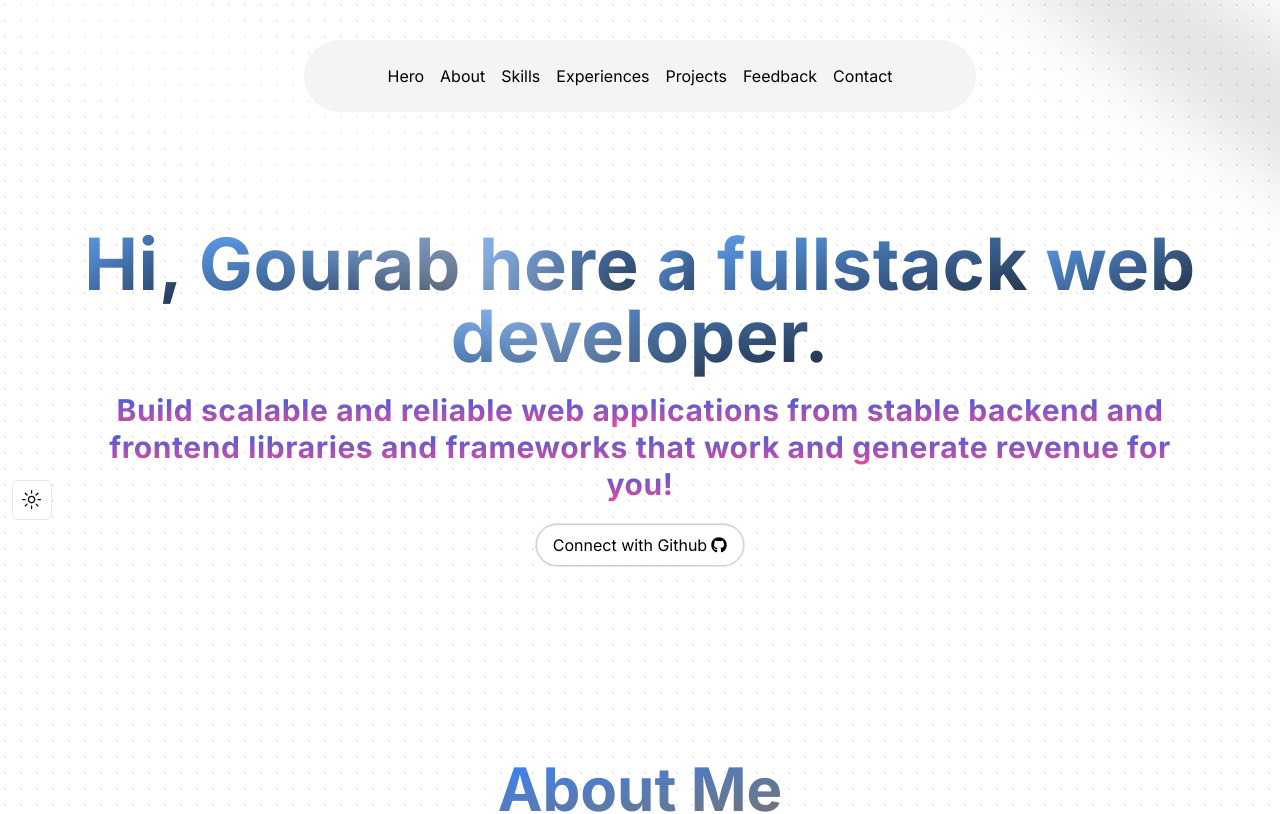
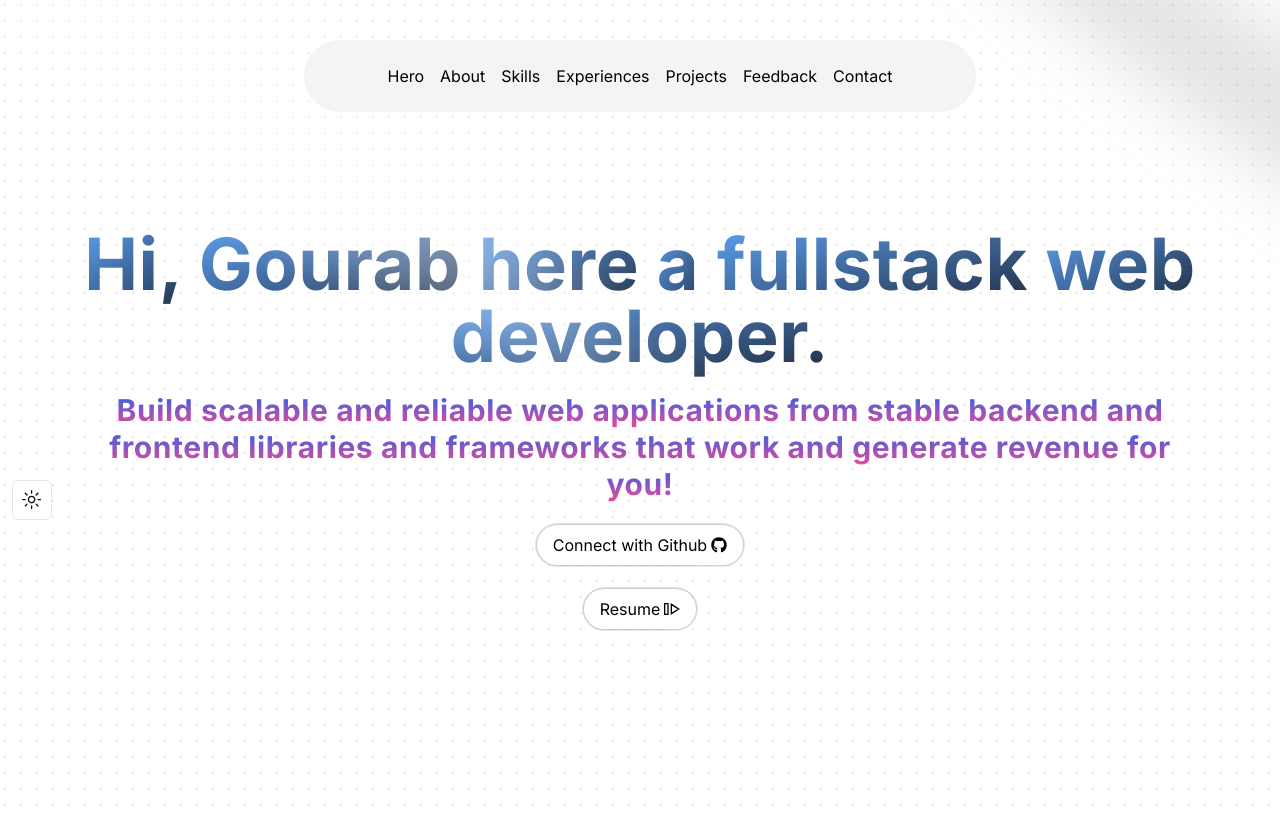
Before and after one commit to gourab8389/my-folio, a Next.js app: page / in a window 1280 px wide. Shown: the top 814 px of the page. Built offline with nearby package versions, Linux system fonts and the light colour scheme.

Commit message:
add resume

```diff
--- a/app/components/Hero.tsx
+++ b/app/components/Hero.tsx
@@ -3,6 +3,7 @@ import { HeroText, TextGenerateEffect } from '@/components/text-generate-effect'
 import Link from 'next/link'
 import React from 'react'
 import { FaGithub } from 'react-icons/fa'
+import { GrResume } from "react-icons/gr";
 
 const Hero = () => {
   const words = [
@@ -34,6 +35,9 @@ const Hero = () => {
       </div>
 
 
+      <div className="">
+
+
       <div className="flex items-center justify-center mt-5">
       <Link href={'https://github.com/gourab8389'}>
       <HoverBorderGradient
@@ -46,6 +50,23 @@ const Hero = () => {
       </HoverBorderGradient>
       </Link>
       </div>
+
+
+
+
+      <div className="flex items-center justify-center mt-5">
+      <Link href={''}>
+      <HoverBorderGradient
+        containerClassName="rounded-full"
+        as="button"
+        className="dark:bg-black bg-white text-black dark:text-white flex items-center space-x-2"
+      >
+
+        <span className='flex flex-row gap-1'>Resume<p>{" "}<GrResume className='mt-1'/></p></span>
+      </HoverBorderGradient>
+      </Link>
+      </div>
+      </div>
     </div>
   )
 }
```
